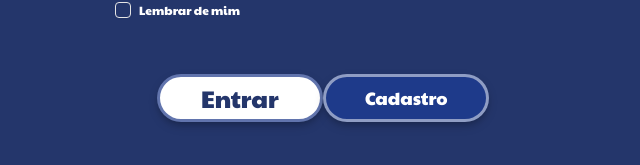
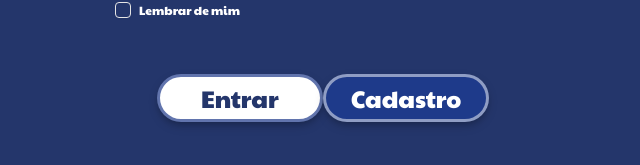
Before and after one commit to mairapaulac/MatFun, a Next.js app: page /auth/signin in a window 1280 px wide. Shown: the part 577-742 px from the top of the page, without its empty margins (317-957 px from the left). Built offline with nearby package versions, Linux system fonts and the light colour scheme.

Commit message:
chore: added signIn button routing to /home

```diff
--- a/src/app/auth/signin/components/signInForm.tsx
+++ b/src/app/auth/signin/components/signInForm.tsx
@@ -74,7 +74,7 @@ export default function SignInForm() {
           </div>
         </div>
         <div className="pt-10 flex-row flex justify-center">
-          <Button type="submit" className="w-[40%]">
+          <Button type="submit" onClick={()=>{router.push('http://localhost:3000/home')}} className="w-[40%]">
             Entrar
           </Button>
           <Link href={'/auth/signup'}></Link>
--- a/src/app/home/page.tsx
+++ b/src/app/home/page.tsx
@@ -111,10 +111,10 @@ export default function HomePage() {
 
         <div className="flex justify-center mt-auto">
           <Button
-            onClick={() => router.push("/question")} // Adicionado onClick
+            onClick={() => router.push("/game")} // Adicionado onClick
             className="w-full max-w-[690px] h-[50px] sm:h-[70px] rounded-full"
           >
-            <Gamepad2 size={90}></Gamepad2>
+            <Gamepad2></Gamepad2>
             <span className="text-3xl">Jogar</span>
           </Button>
         </div>
--- a/src/components/ui/button.tsx
+++ b/src/components/ui/button.tsx
@@ -10,13 +10,13 @@ const buttonVariants = cva(
     variants: {
       variant: {
         default:
-          "bg-white text-md md:text-2xl text-background shadow-md hover:text-lg md:hover:text-xl border-3 border-[#1E3A8A]/70 drop-shadow-lg rounded-[28px] ",
+          "bg-white text-md md:text-2xl text-background shadow-md hover:text-lg md:hover:text-2xl border-3 border-[#1E3A8A]/70 drop-shadow-lg rounded-[28px] ",
         destructive:
           "bg-destructive text-white shadow-xs hover:bg-destructive/90 focus-visible:ring-destructive/20 dark:focus-visible:ring-destructive/40 dark:bg-destructive/60",
         outline:
           "border bg-background shadow-xs hover:bg-accent hover:text-accent-foreground dark:bg-input/30 dark:border-input dark:hover:bg-input/50",
         secondary:
-          "bg-[#1E3A8A] text-white text-md md:text-lg shadow-md hover:bg-[#1E3A8A]/80 hover:text-lg md:hover:text-xl  drop-shadow-lg rounded-[28px] border-3 border-white/50",
+          "bg-[#1E3A8A] text-white text-md md:text-2xl shadow-md hover:bg-[#1E3A8A]/80 hover:text-lg md:hover:text-2xl  drop-shadow-lg rounded-[28px] border-3 border-white/50",
         ghost:
           "hover:bg-accent hover:text-accent-foreground dark:hover:bg-accent/50 ",
         link: "text-primary underline-offset-4 hover:underline",
```
